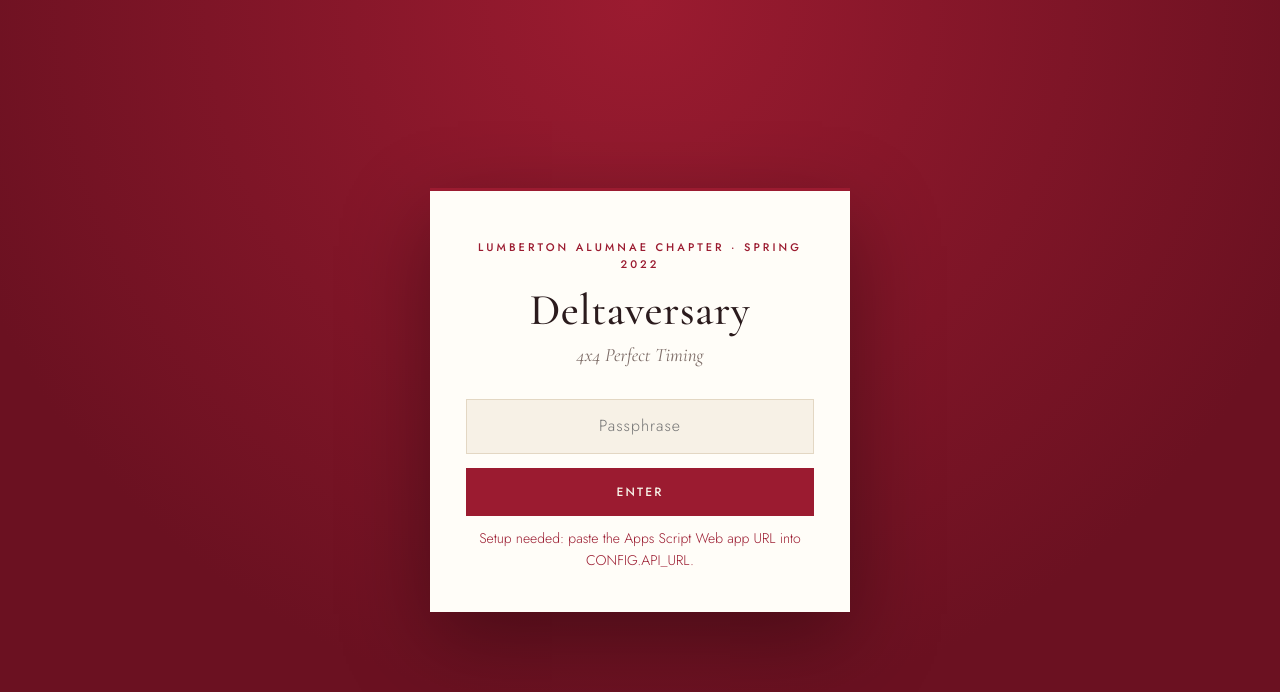
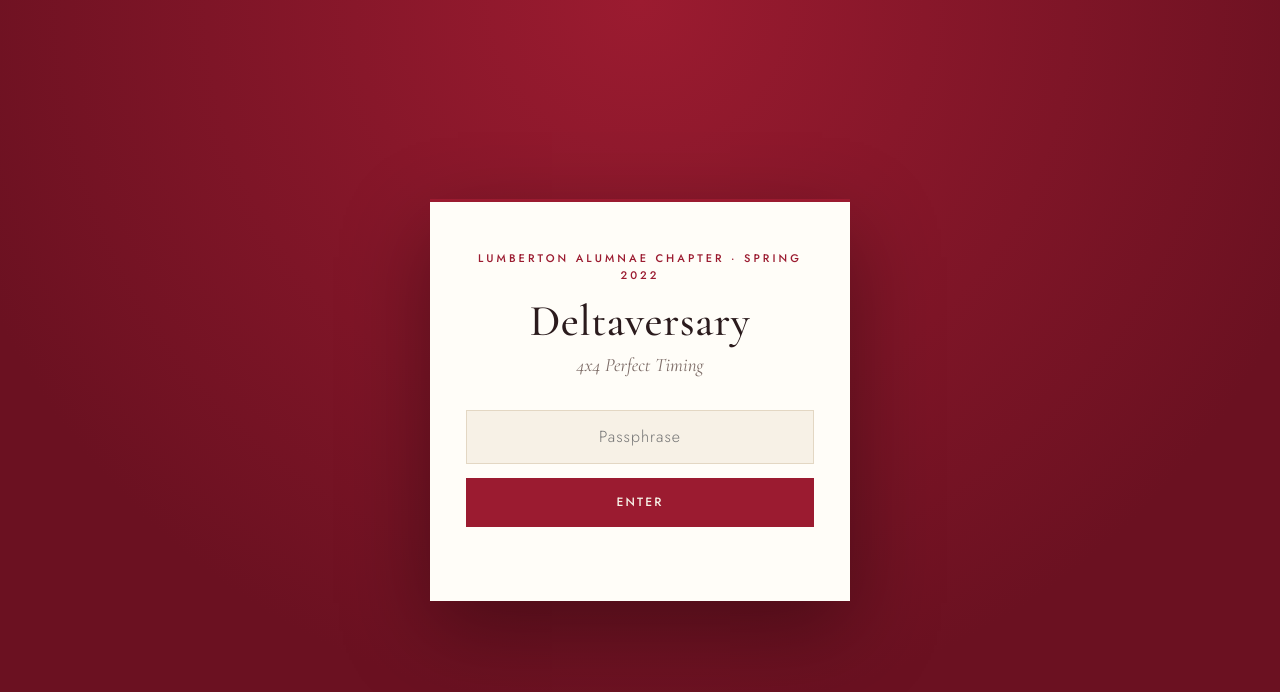
Before and after one commit to hubuserinfo/deltaversary, a plain HTML site: page index.html in a window 1280 px wide. Drawn offline with nearby package versions, Linux system fonts and the light colour scheme.

Commit message:
Update index.html

```diff
--- a/index.html
+++ b/index.html
@@ -207,7 +207,7 @@
    CONFIG — paste your Apps Script Web app URL here
    ========================================================= */
 const CONFIG = {
-  API_URL: 'PASTE_YOUR_WEB_APP_URL_HERE',
+  API_URL: 'https://script.google.com/macros/s/AKfycbx8kwDL-fy4cKsg62GLgaZPH0vKfRi6c5SlS2qDbQcfunxlzkPCmvdb4V4QioAyVdSF/exec',
   LINE_NAME: '4x4 Perfect Timing',
   CHAPTER: 'Lumberton Alumnae Chapter',
   LINE_SEASON: 'Spring 2022'
```
